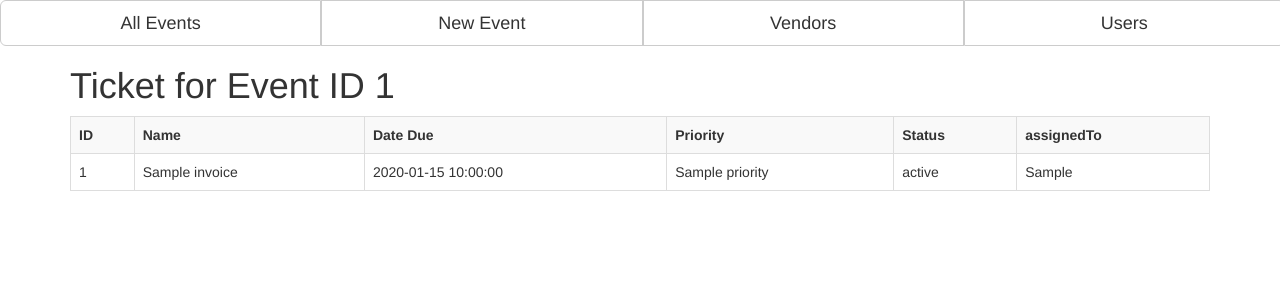
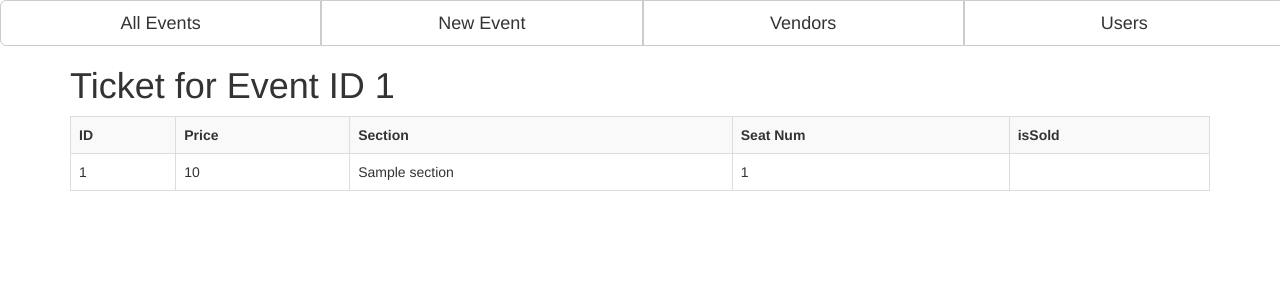
Before and after one commit to abramjstamper/COS343-Project, a Flask app: template templates/ticket/ticket.html in a window 1280 px wide. Shown: the top 300 px of the page. Run offline with Flask 2, Linux system fonts and the light colour scheme; the template is opened without the code that fills it: most values are stand-ins (such as "Sample title", 1, 10 or a date in 2020); some libraries are stand-ins or nearby versions.

Commit message:
Tickets now retrieving from database and adding int html

```diff
--- a/main.py
+++ b/main.py
@@ -11,7 +11,7 @@
 app.config["MYSQL_USER"] = "root"
 app.config["MYSQL_PASSWORD"] = ""
 app.config['MYSQL_DB'] = 'event'
-app.config['SECRET_KEY'] = 'test'
+app.config['SECRET_KEY'] = 'very secret-y key value; shhhhh!'
 mysql.init_app(app)
 
 ## API
@@ -81,7 +81,7 @@
 @app.route('/event/<int:event_id>/ticket')
 def ticket(event_id):
     current_event = Event.loadEvent(event_id)
-    response = current_event.getTasksForEvent();
+    response = current_event.getAllTickets()
     return render_template('ticket/ticket.html', response=response)
 
 ##
@@ -211,6 +211,51 @@
         # print(id, name, date_start, date_end, description, setupStart, teardownEnd);
         return cls(id, name, date_start, date_end, description, setupStart, teardownEnd);
 
+    def getAllTickets(self):
+        cursor = mysql.connection.cursor()
+        cursor.execute(
+            'SELECT * FROM ticket WHERE event_id = %(id)s;',
+            {'id': self.id})
+        data = cursor.fetchall()
+        allTickets = []
+        for i in data:
+            allTickets.append(
+                {'event_id': self.id, 'id': i[0], 'price': i[1], 'section': i[2], 'seat_num': i[3], 'isSold': i[4]})
+        if allTickets == []:
+            return [{'event_id': self.id}]
+        return allTickets
+
+class Ticket:
+    id = -1
+    price = 0.00
+    section = -1
+    seat_num = -1
+    isSold = False
+    event_id = -1
+
+    def __init__(self, id, price, section, seat_num, isSold, event_id):
+        self.id = id
+        self.price = price
+        self.section = section
+        self.seat_num = seat_num
+        self.isSold = isSold
+        self.event_id = event_id
+
+    def getAllTickets(self):
+        cursor = mysql.connection.cursor()
+        cursor.execute(
+            'SELECT * FROM ticket WHERE event_id = %(id)s;',
+            {'id': self.event_id})
+        data = cursor.fetchall()
+        allTickets = []
+        for i in data:
+            allTickets.append(
+                {'event_id': self.event_id, 'id': i[0], 'price': i[1], 'section': i[2], 'seat_num': i[3], 'isSold': i[4]})
+        if allTickets == []:
+            return [{'event_id': self.event_id}]
+        return allTickets
+
+
 # an instance of a vendor
 class Vendor:
     id = -1
--- a/templates/ticket/ticket.html
+++ b/templates/ticket/ticket.html
@@ -11,20 +11,18 @@
         <table class="table table-bordered table-striped">
             <tr>
                 <th>ID</th>
-                <th>Name</th>
-                <th>Date Due</th>
-                <th>Priority</th>
-                <th>Status</th>
-                <th>assignedTo</th>
+                <th>Price</th>
+                <th>Section</th>
+                <th>Seat Num</th>
+                <th>isSold</th>
             </tr>
-        {% for task in response %}
+        {% for ticket in response %}
             <tr>
-                <td>{{ task.id }}</td>
-                <td>{{ task.name }}</td>
-                <td>{{ task.dueDate }}</td>
-                <td>{{ task.priority }}</td>
-                <td>{{ task.status }}</td>
-                <td>{{ task.assignedTo }}</td>
+                <td>{{ ticket.id }}</td>
+                <td>{{ ticket.price }}</td>
+                <td>{{ ticket.section }}</td>
+                <td>{{ ticket.seat_num }}</td>
+                <td>{{ ticket.isSold }}</td>
             </tr>
         {% endfor %}
         </table>
```
